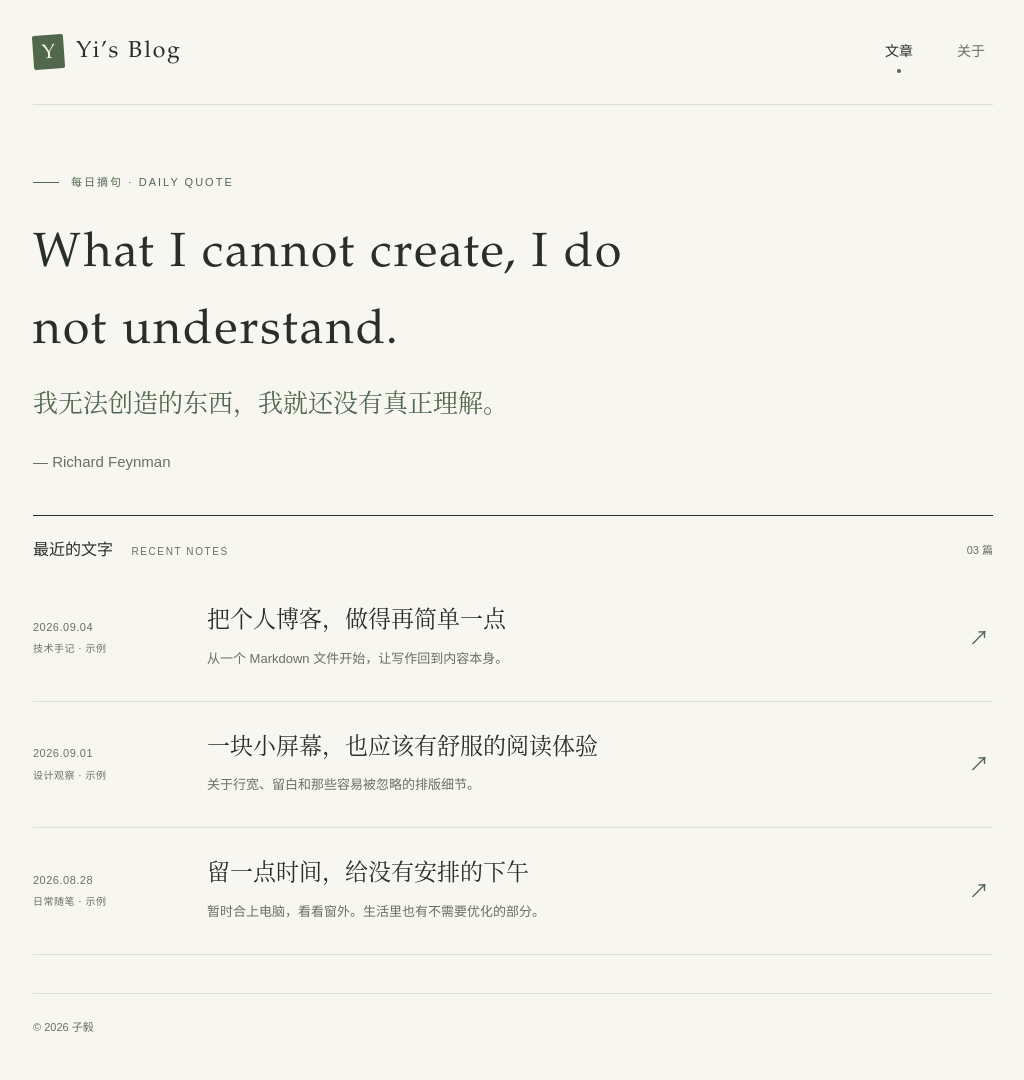
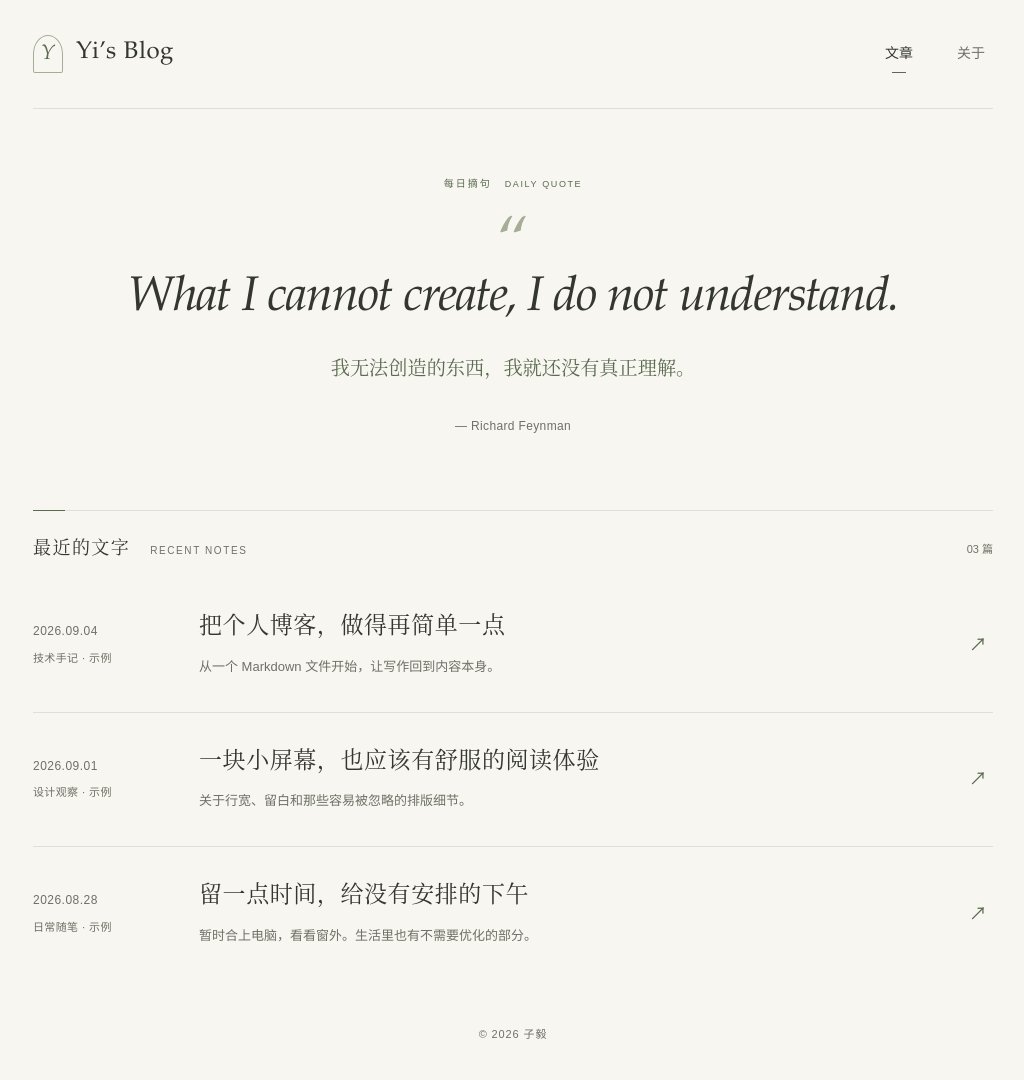
Before and after one commit to s0meb0dy3/s0meb0dy3.github.io, an Astro site: page / in a window 1280 px wide. Shown: the whole page, without its empty margins (127-1151 px from the left). Built offline with nearby package versions, Linux system fonts and the light colour scheme; Astro itself is replaced by a stand-in of ours.

Commit message:
Refine blog typography and daily quote composition

```diff
--- a/src/pages/index.astro
+++ b/src/pages/index.astro
@@ -8,8 +8,9 @@ const posts = (await getCollection('posts')).sort((a, b) => b.data.date.valueOf(
 ---
 <Layout>
   <section class="intro" aria-labelledby="intro-title">
-    <p class="eyebrow"><span class="small-line"></span> 每日摘句 · DAILY QUOTE</p>
-    <h1 id="intro-title" class="daily-quote">{firstQuote.text}</h1>
+    <p class="eyebrow">每日摘句 <span lang="en">DAILY QUOTE</span></p>
+    <span class="quote-mark" aria-hidden="true">“</span>
+    <h1 id="intro-title" class="daily-quote" lang={firstQuote.translation ? 'en' : 'zh-CN'}>{firstQuote.text}</h1>
     <p id="quote-translation" class="quote-translation" hidden={!firstQuote.translation}>{firstQuote.translation}</p>
     <p class="intro-description">— <span id="quote-author">{firstQuote.author}</span><cite id="quote-source">{firstQuote.source && ` · ${firstQuote.source}`}</cite></p>
   </section>
@@ -32,7 +33,9 @@ const posts = (await getCollection('posts')).sort((a, b) => b.data.date.valueOf(
   import { quoteIndex } from '../quote';
   function updateQuote() {
     const quote = quotes[quoteIndex(quotes.length)];
-    document.getElementById('intro-title')!.textContent = quote.text;
+    const title = document.getElementById('intro-title')!;
+    title.textContent = quote.text;
+    title.lang = quote.translation ? 'en' : 'zh-CN';
     const translation = document.getElementById('quote-translation')!;
     translation.textContent = quote.translation;
     translation.hidden = !quote.translation;
--- a/src/styles/global.css
+++ b/src/styles/global.css
@@ -1,9 +1,9 @@
 :root {
-  --paper:#f7f6f0;
-  --ink:#292e29;
-  --muted:#697063;
-  --accent:#52684c;
-  --line:#dddfd3;
+  --paper:#f8f6f0;
+  --ink:#33372f;
+  --muted:#6d7166;
+  --accent:#596b50;
+  --line:#e0e0d5;
   --serif:'Iowan Old Style','Palatino Linotype','Songti SC','Noto Serif CJK SC',serif;
   --sans:'Avenir Next','PingFang SC','Microsoft YaHei',sans-serif;
   --width:960px;
@@ -65,30 +65,30 @@ main:focus {
   display:flex;
   justify-content:space-between;
   align-items:center;
-  padding:30px 0;
+  padding:32px 0;
   border-bottom:1px solid var(--line);
-  gap:20px
+  gap:20px;
 }
 .brand {
   display:flex;
   align-items:center;
-  gap:12px;
+  gap:13px;
   font-family:var(--serif);
-  font-size:23px;
-  letter-spacing:2px;
-  min-height:44px
+  font-size:24px;
+  letter-spacing:.03em;
+  min-height:44px;
 }
 .brand-mark {
   display:grid;
   place-items:center;
-  width:31px;
-  height:34px;
-  background:var(--accent);
-  color:var(--paper);
-  font-size:20px;
-  border-radius:2px;
-  transform:rotate(-4deg);
-  letter-spacing:0
+  width:30px;
+  height:38px;
+  border:1px solid #a5ad97;
+  border-radius:50% 50% 2px 2px;
+  color:var(--accent);
+  font-size:21px;
+  font-style:italic;
+  letter-spacing:0;
 }
 nav {
   display:flex;
@@ -110,14 +110,14 @@ nav a[aria-current] {
 nav a[aria-current]:after {
   content:'';
   position:absolute;
-  bottom:1px;
-  width:4px;
-  height:4px;
+  bottom:3px;
+  width:14px;
+  height:1px;
   background:var(--accent);
-  border-radius:50%
 }
 .intro {
-  padding:68px 0 38px
+  padding:66px 0 72px;
+  text-align:center;
 }
 .eyebrow {
   font-size:11px;
@@ -127,39 +127,30 @@ nav a[aria-current]:after {
   align-items:center;
   gap:12px
 }
-.small-line {
-  width:26px;
-  height:1px;
-  background:var(--accent)
-}
 .intro h1 {
   font-family:var(--serif);
-  font-size:clamp(36px,4.6vw,57px);
-  line-height:1.45;
-  letter-spacing:2px;
-  margin:24px 0
-}
-.accent {
-  color:var(--accent)
+  font-weight:400;
+  letter-spacing:.035em;
+  margin:0 auto 23px;
 }
 .intro-description {
-  font-size:15px;
+  font-size:12px;
   line-height:2;
-  color:var(--muted)
-}
-.edition {
-  letter-spacing:2px;
-  font-size:10px
+  color:var(--muted);
+  letter-spacing:.03em;
 }
 .section-heading {
   display:flex;
   align-items:center;
   justify-content:space-between;
-  border-top:1px solid var(--ink);
-  padding:20px 0 10px
+  border-top:1px solid var(--line);
+  padding:23px 0 12px;
+  position:relative;
 }
 .section-heading h2 {
-  font-size:16px
+  font-family:var(--serif);
+  font-size:18px;
+  letter-spacing:.08em;
 }
 .section-heading h2 span {
   margin-left:14px;
@@ -182,38 +173,41 @@ nav a[aria-current]:after {
 }
 .post-link {
   display:grid;
-  grid-template-columns:150px minmax(0,1fr) 24px;
+  grid-template-columns:142px minmax(0,1fr) 24px;
   gap:24px;
-  padding:29px 0;
-  align-items:center
+  padding:32px 0;
+  align-items:center;
 }
 .post-meta {
-  font-size:11px;
+  font-size:12px;
   color:var(--muted);
-  letter-spacing:.5px;
+  letter-spacing:.04em;
   display:flex;
   flex-direction:column;
-  gap:3px
+  gap:6px;
+  font-variant-numeric:tabular-nums;
 }
 .post-meta span {
-  font-size:10px
+  font-size:11px;
+  letter-spacing:.03em;
 }
 .post-copy h3 {
   font-family:var(--serif);
   font-size:23px;
   line-height:1.6;
-  transition:color .15s
+  letter-spacing:.025em;
+  transition:color .2s;
 }
 .post-copy p {
   font-size:13px;
   color:var(--muted);
-  margin-top:6px;
-  line-height:1.9
+  margin-top:8px;
+  line-height:1.9;
 }
 .post-arrow {
   color:var(--accent);
-  font-size:20px;
-  transition:transform .15s
+  font-size:18px;
+  transition:transform .2s;
 }
 .post-link:hover h3 {
   color:var(--accent)
@@ -222,13 +216,12 @@ nav a[aria-current]:after {
   transform:translate(2px,-2px)
 }
 .site-footer {
-  border-top:1px solid var(--line);
-  padding:24px 0 30px;
+  padding:28px 0 36px;
   display:flex;
-  justify-content:space-between;
-  gap:12px;
+  justify-content:center;
   font-size:11px;
-  color:var(--muted)
+  letter-spacing:.08em;
+  color:var(--muted);
 }
 .article {
   max-width:var(--reading);
@@ -243,16 +236,19 @@ nav a[aria-current]:after {
   color:var(--accent)
 }
 .article-header {
-  padding:28px 0 32px;
+  padding:36px 0;
   border-bottom:1px solid var(--line);
-  margin-bottom:32px
+  margin-bottom:36px;
 }
 .article h1 {
   font-family:var(--serif);
+  font-weight:400;
   font-size:clamp(30px,4vw,44px);
   line-height:1.5;
-  margin:16px 0;
-  overflow-wrap:anywhere
+  letter-spacing:.02em;
+  margin:20px 0;
+  overflow-wrap:anywhere;
+  text-wrap:pretty;
 }
 .article-description {
   font-size:16px;
@@ -291,10 +287,10 @@ nav a[aria-current]:after {
   border-radius:2px
 }
 .prose blockquote {
-  border-left:2px solid var(--accent);
-  padding:8px 22px;
-  color:var(--muted);
-  font-family:var(--serif)
+  border-left:1px solid #a5ad97;
+  padding:10px 24px;
+  color:var(--accent);
+  font-family:var(--serif);
 }
 .prose blockquote p:last-child {
   margin-bottom:0
@@ -333,12 +329,6 @@ nav a[aria-current]:after {
 .prose th {
   background:#edf0e6;
   font-weight:500
-}
-.sample-note {
-  font-size:14px;
-  color:var(--muted);
-  background:#edf0e6;
-  padding:14px 18px
 }
 .article-end {
   border-top:1px solid var(--line);
@@ -383,19 +373,14 @@ nav {
   gap:12px
 }
 .intro {
-  padding-top:44px
+  padding:44px 0 46px;
 }
 .intro h1 {
-  font-size:36px;
-  letter-spacing:0;
-  margin:22px 0
+  letter-spacing:.015em;
+  margin:0 auto 20px
 }
 .intro-description {
-  font-size:14px
-}
-.edition {
-  font-size:9px;
-  letter-spacing:1px
+  font-size:11px;
 }
 .section-heading h2 span {
   font-size:9px;
@@ -452,18 +437,54 @@ nav {
 
 
 .intro .daily-quote {
-  max-width: 850px;
-  font-size: clamp(30px, 4vw, 48px);
-  line-height: 1.6;
-  text-wrap: pretty;
+  max-width:780px;
+  font-size:clamp(28px,3.2vw,42px);
+  line-height:1.7;
+  text-wrap:balance;
+  overflow-wrap:break-word;
 }
 .quote-translation {
-  max-width: 800px;
-  margin: -10px 0 18px;
-  font-family: var(--serif);
-  font-size: clamp(18px, 2.2vw, 25px);
-  color: var(--accent);
+  max-width:700px;
+  margin:0 auto 24px;
+  font-family:var(--serif);
+  font-size:clamp(17px,1.5vw,20px);
+  line-height:1.9;
+  color:var(--accent);
+  text-wrap:balance;
 }
 #quote-source { font-style: normal; }
 
-.writing { padding-bottom: 38px; }
+.writing { padding-bottom: 16px; }
+
+.intro .eyebrow { justify-content:center; gap:13px; font-size:10px; }
+.intro .eyebrow span { font-size:9px; letter-spacing:.18em; }
+.quote-mark {
+  display:block;
+  height:49px;
+  margin:22px 0 4px;
+  font:64px/1 var(--serif);
+  color:#a5ad97;
+  user-select:none;
+}
+.intro .daily-quote:lang(en) {
+  font-style:italic;
+  font-size:clamp(32px,3.8vw,52px);
+  letter-spacing:-.025em;
+  line-height:1.28;
+}
+.section-heading::before {
+  content:'';
+  position:absolute;
+  top:-1px;
+  left:0;
+  width:32px;
+  height:1px;
+  background:var(--accent);
+}
+.post-list li:last-child { border-bottom:0; }
+nav a { transition:color .2s; }
+nav a:hover, .back-link:hover { color:var(--accent); }
+@media (prefers-reduced-motion:no-preference) {
+  .intro { animation:arrive .65s ease-out both; }
+  @keyframes arrive { from { opacity:0; transform:translateY(6px); } to { opacity:1; transform:none; } }
+}
```
Also changed, not shown: src/layouts/Layout.astro (+2 -2 lines).
